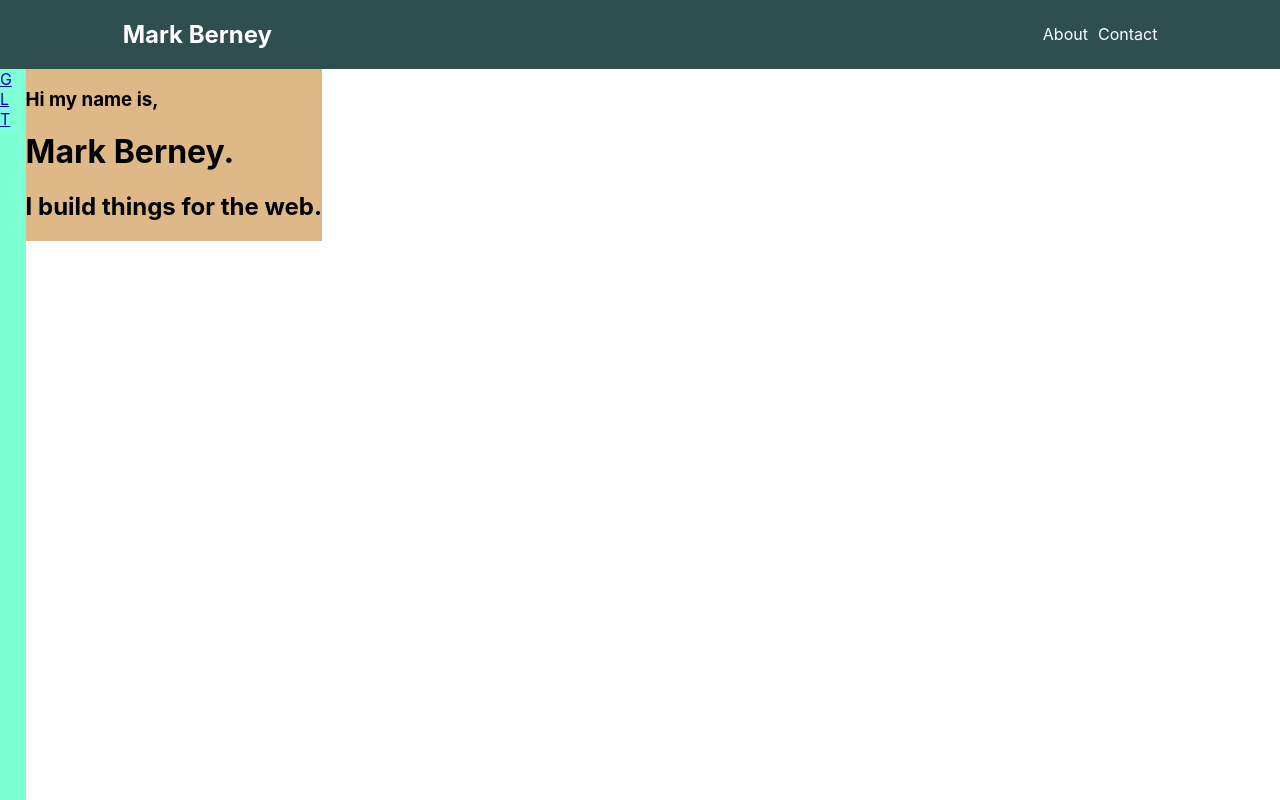
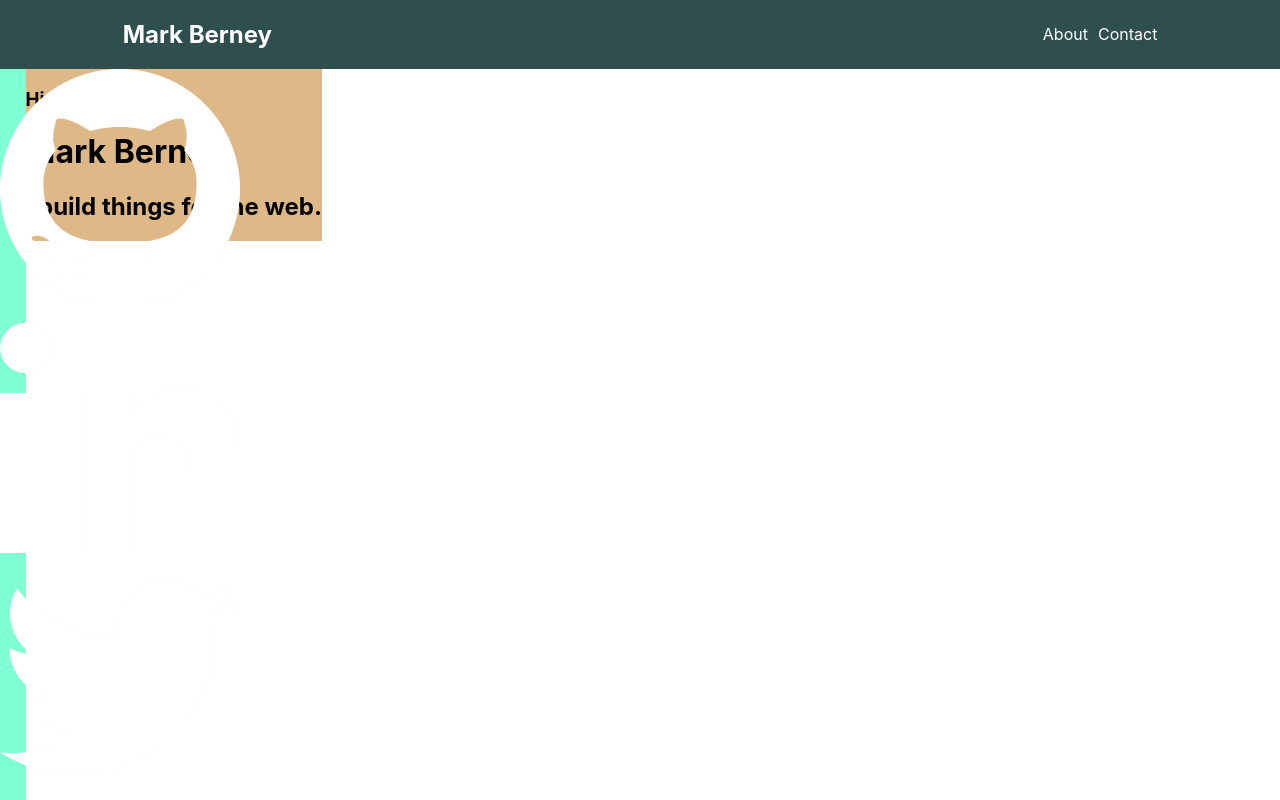
Before and after one commit to berneymark/My-Portfolio-React, a React (Create React App) app: page / in a window 1280 px wide. Built offline with nearby package versions, Linux system fonts and the light colour scheme.

Commit message:
Added icons to sidebar

```diff
--- a/src/components/Sidebar.js
+++ b/src/components/Sidebar.js
@@ -1,9 +1,28 @@
+import GithubLogo from '../assets/img/github-240.png';
+import LinkedInLogo from '../assets/img/linkedin-240.png';
+import TwitterLogo from '../assets/img/twitter-240.png';
+
 function Sidebar() {
     return (
         <div className="socials">
-            <a href="htpps://www.github.com/berneymark">G</a>
-            <a href="htpps://www.linkedin.com/in/berneymark">L</a>
-            <a href="htpps://www.twitter.com/berney_mark">T</a>
+            <a href="https://www.github.com/berneymark">
+                <img
+                    className="social-icons"
+                    src={ GithubLogo }
+                    alt="github-logo"/>
+            </a>
+            <a href="https://www.linkedin.com/in/berneymark">
+                <img
+                    className="social-icons"
+                    src={ LinkedInLogo }
+                    alt="linkedin-logo"/>
+            </a>
+            <a href="https://www.twitter.com/berney_mark">
+                <img
+                    className="social-icons"
+                    src={ TwitterLogo }
+                    alt="twitter-logo"/>
+            </a>
         </div>
     );
 }
```
